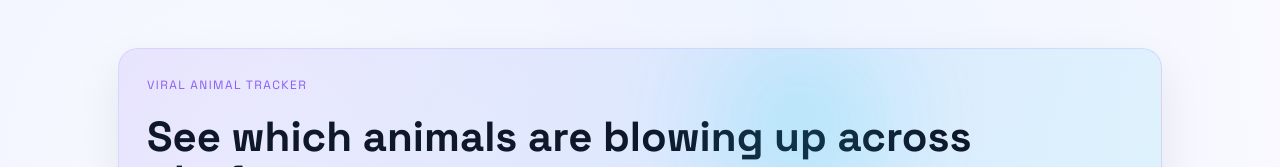
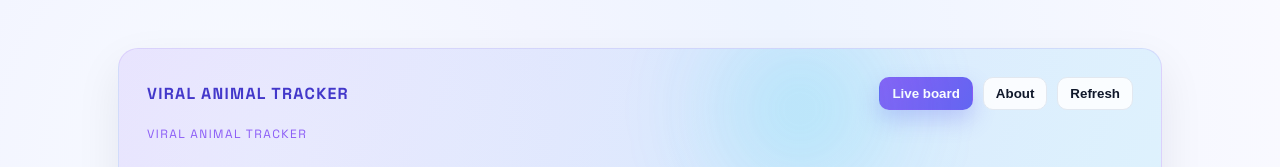
Before and after one commit to ankygautam/44, a React (Vite) app in the folder frontend/: page / in a window 1280 px wide. Shown: the top 167 px of the page. Built offline with nearby package versions, Linux system fonts and the light colour scheme; no server answers.

Commit message:
Add top nav About button and allow apex domain CORS

```diff
--- a/frontend/src/App.tsx
+++ b/frontend/src/App.tsx
@@ -8,6 +8,21 @@ function App() {
   return (
     <div className="page">
       <header className="hero">
+        <div className="hero-top">
+          <p className="brand">Viral Animal Tracker</p>
+          <div className="hero-nav">
+            <button className={view === 'live' ? 'nav-btn active' : 'nav-btn'} onClick={() => setView('live')}>
+              Live board
+            </button>
+            <button className={view === 'about' ? 'nav-btn active' : 'nav-btn'} onClick={() => setView('about')}>
+              About
+            </button>
+            <button className="nav-btn" onClick={() => window.location.reload()}>
+              Refresh
+            </button>
+          </div>
+        </div>
+
         <div className="halo" aria-hidden />
         <p className="eyebrow">Viral Animal Tracker</p>
         <h1>See which animals are blowing up across platforms.</h1>
--- a/frontend/src/styles.css
+++ b/frontend/src/styles.css
@@ -37,6 +37,42 @@ body {
   box-shadow: var(--shadow);
   display: grid;
   gap: 16px;
+}
+
+.hero-top {
+  display: flex;
+  justify-content: space-between;
+  align-items: center;
+}
+
+.brand {
+  margin: 0;
+  font-weight: 800;
+  letter-spacing: 0.08em;
+  text-transform: uppercase;
+  color: #4338ca;
+}
+
+.hero-nav {
+  display: inline-flex;
+  gap: 10px;
+}
+
+.nav-btn {
+  border: 1px solid var(--border);
+  background: rgba(255, 255, 255, 0.85);
+  color: var(--ink);
+  padding: 8px 12px;
+  border-radius: 10px;
+  font-weight: 700;
+  cursor: pointer;
+}
+
+.nav-btn.active {
+  background: linear-gradient(120deg, #8b5cf6, #6366f1);
+  color: white;
+  border-color: transparent;
+  box-shadow: 0 10px 22px rgba(99, 102, 241, 0.28);
 }
 
 .hero .halo {
```
Also changed, not shown: 1 other file (tests, documents, lock files or other folders).
